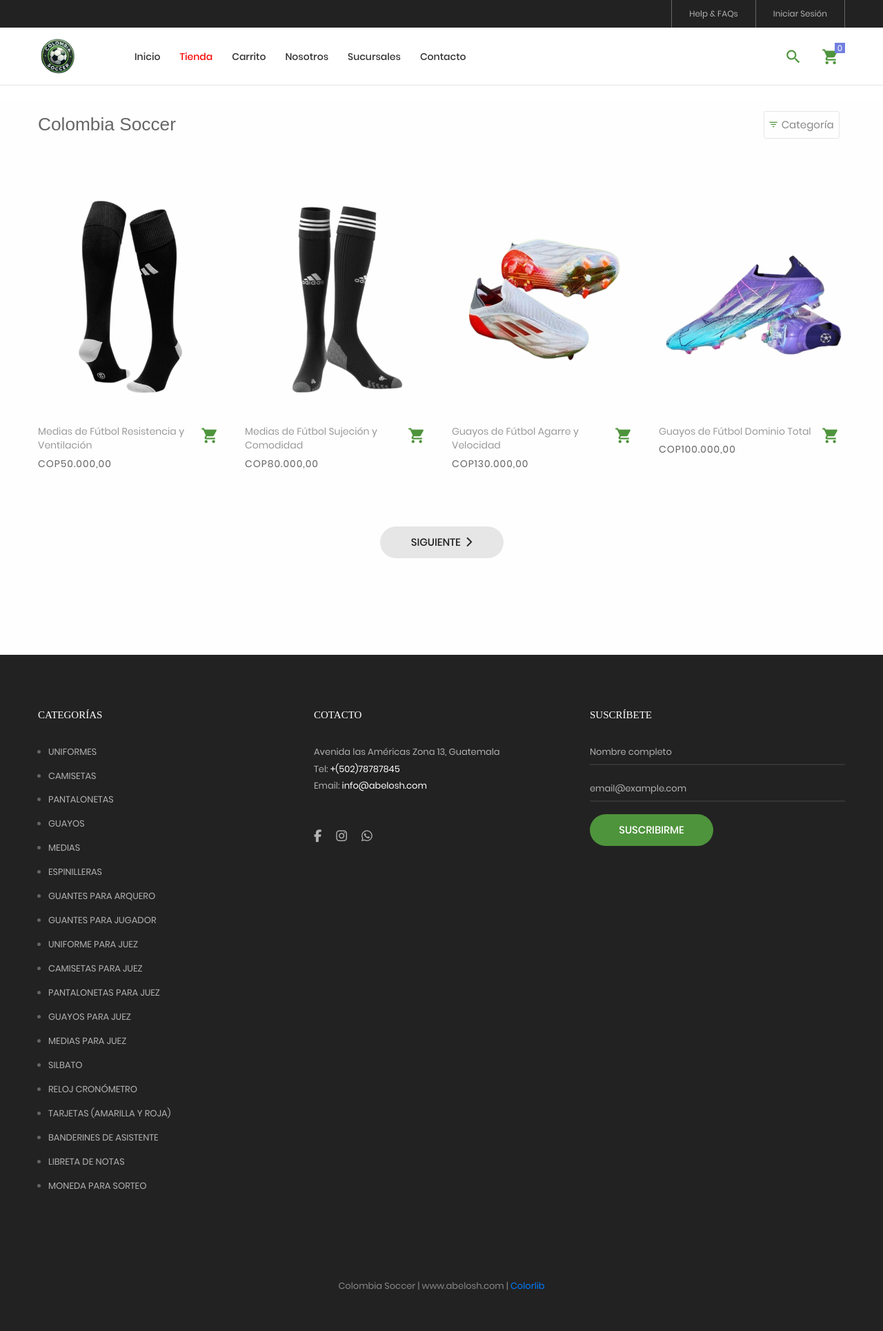
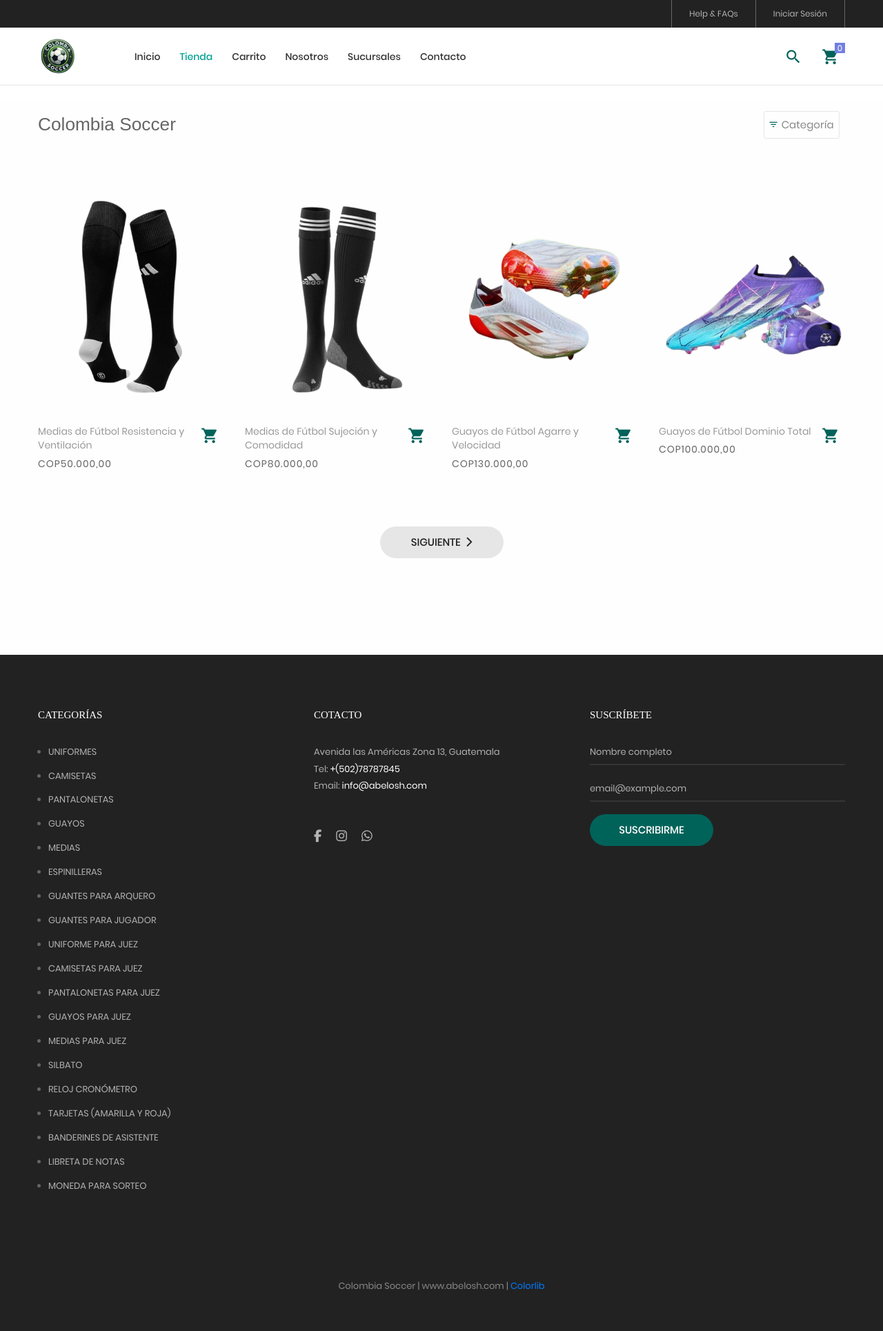
Before and after one commit to juan8prado/colombia_soccer, a PHP site: page /colombia_soccer/tienda in a window 1280 px wide. Shown: the whole page at 69% size. Run offline with PHP 8.4, Linux system fonts and the light colour scheme; data comes from the database, SQL or seed files in the repository; some libraries are stand-ins or nearby versions; some web fonts are replaced.

```diff
--- a/Assets/tienda/css/main.css
+++ b/Assets/tienda/css/main.css
@@ -676,7 +676,7 @@ Input, textarea : 14px/1.6 '', Arial, sans-serif;
 
 /*---------------------------------------------*/
 .main-menu>li.active-menu>a {
-  color: #f70909;
+  color: #04a093;
 }
 
 
@@ -2118,7 +2118,7 @@ input.num-product::-webkit-inner-spin-button {
 
 .block1-txt:hover .block1-name,
 .block1-txt:hover .block1-info {
-  color: #21811d;
+  color: #00635a;
 }
 
 /*//////////////////////////////////////////////////////////////////
@@ -2214,7 +2214,7 @@ input.num-product::-webkit-inner-spin-button {
 }
 
 .cl2 {
-  color: #4e943c;
+  color: #00635a;
 }
 
 .cl3 {
@@ -2473,7 +2473,7 @@ input.num-product::-webkit-inner-spin-button {
   margin-left: -20px;
   font-size: 20px;
   line-height: 1.1;
-  text-shadow: 2px 2px 5px #000000;
+  text-shadow: 2px 2px 5px #00635a;
 }
 
 
@@ -2776,7 +2776,7 @@ input.num-product::-webkit-inner-spin-button {
 }
 
 .bg1 {
-  background-color: #4e943c;
+  background-color: #00635a;
 }
 
 .bg2 {
```
